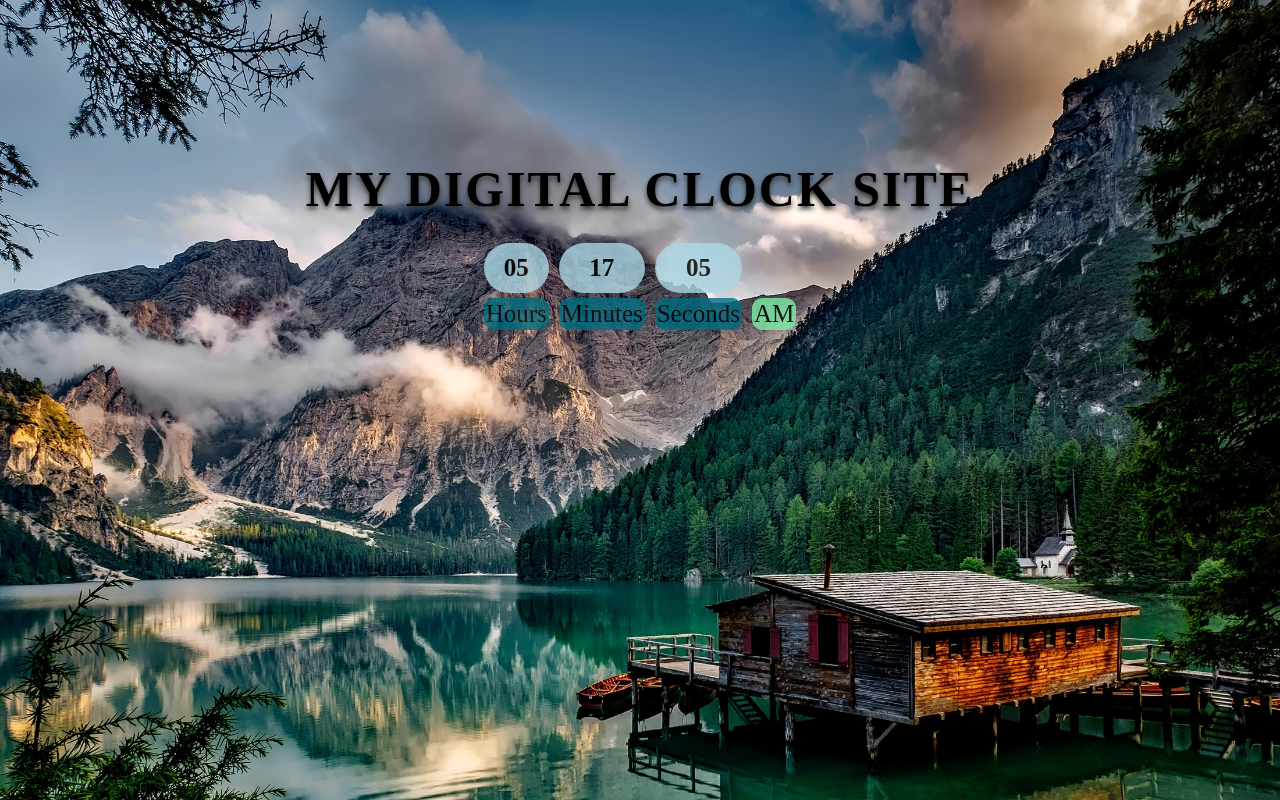
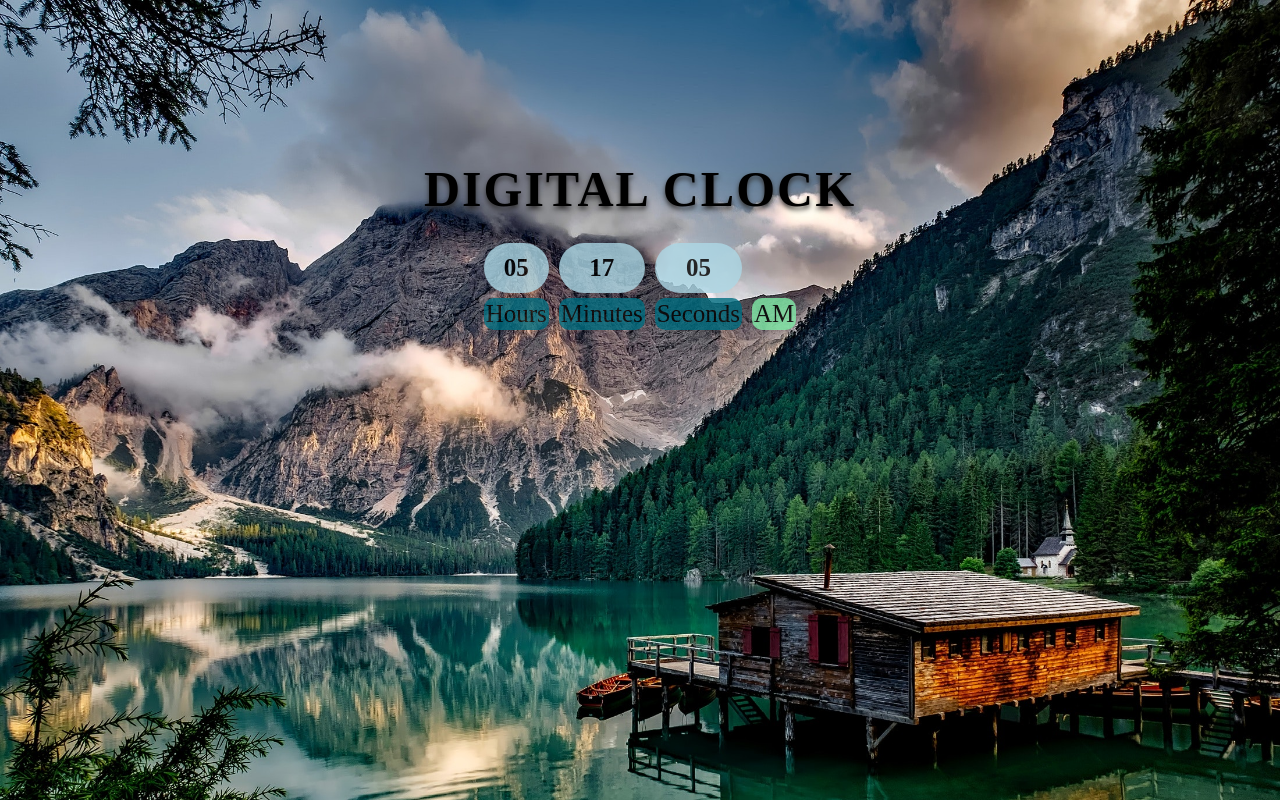
Before and after one commit to ARIJIT0483/Digital-Clock, a plain HTML site: page index.html in a window 1280 px wide. Drawn offline with Linux system fonts and the light colour scheme.

Commit message:
Update index.html

```diff
--- a/index.html
+++ b/index.html
@@ -8,7 +8,7 @@
     <link rel="stylesheet" href="style.css" />
   </head>
   <body>
-    <h2>MY DIGITAL CLOCK SITE</h2>
+    <h2>DIGITAL CLOCK</h2>
     <div class="clock">
         <div>
             <span id="hours">00</span>
```
